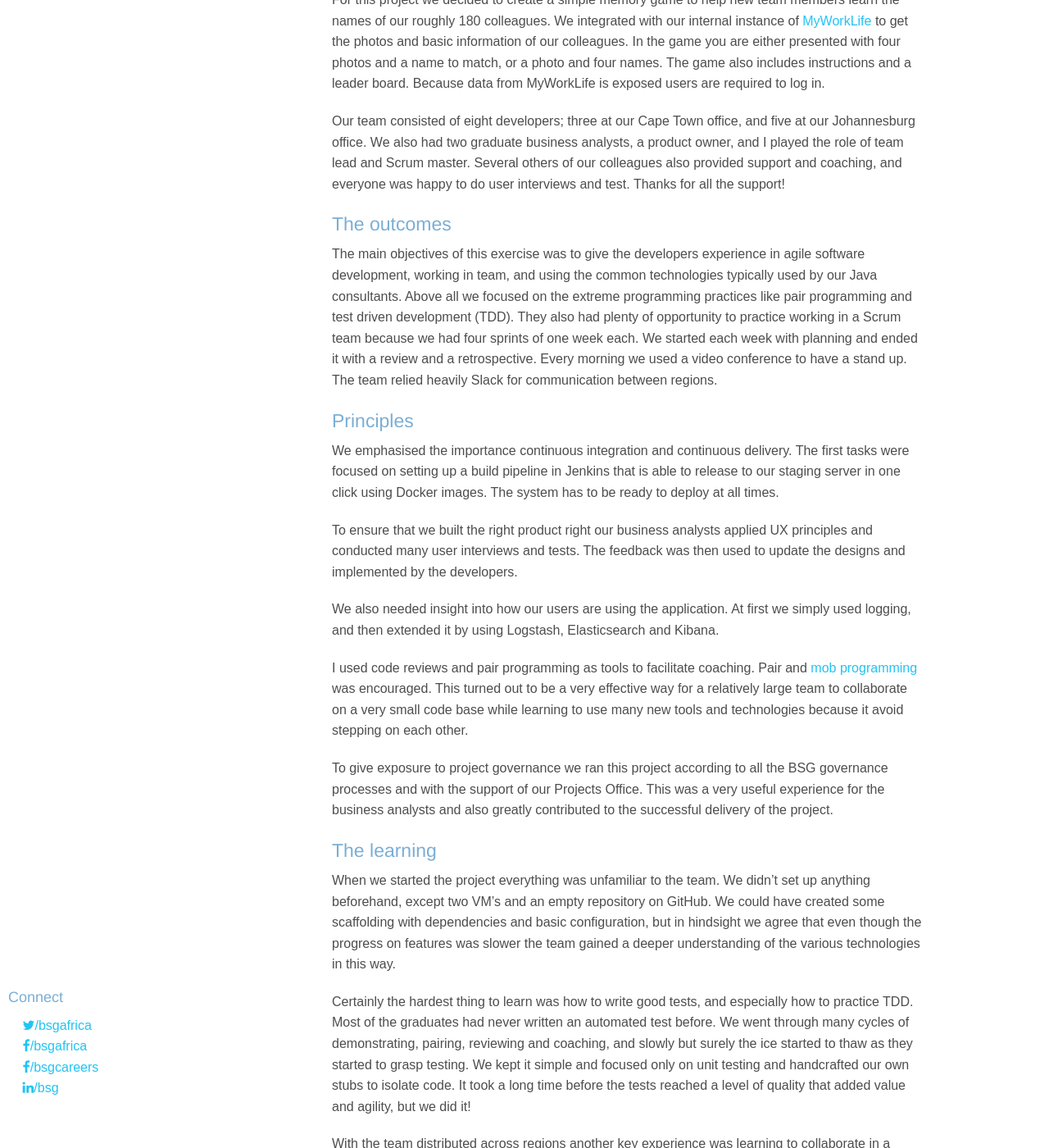
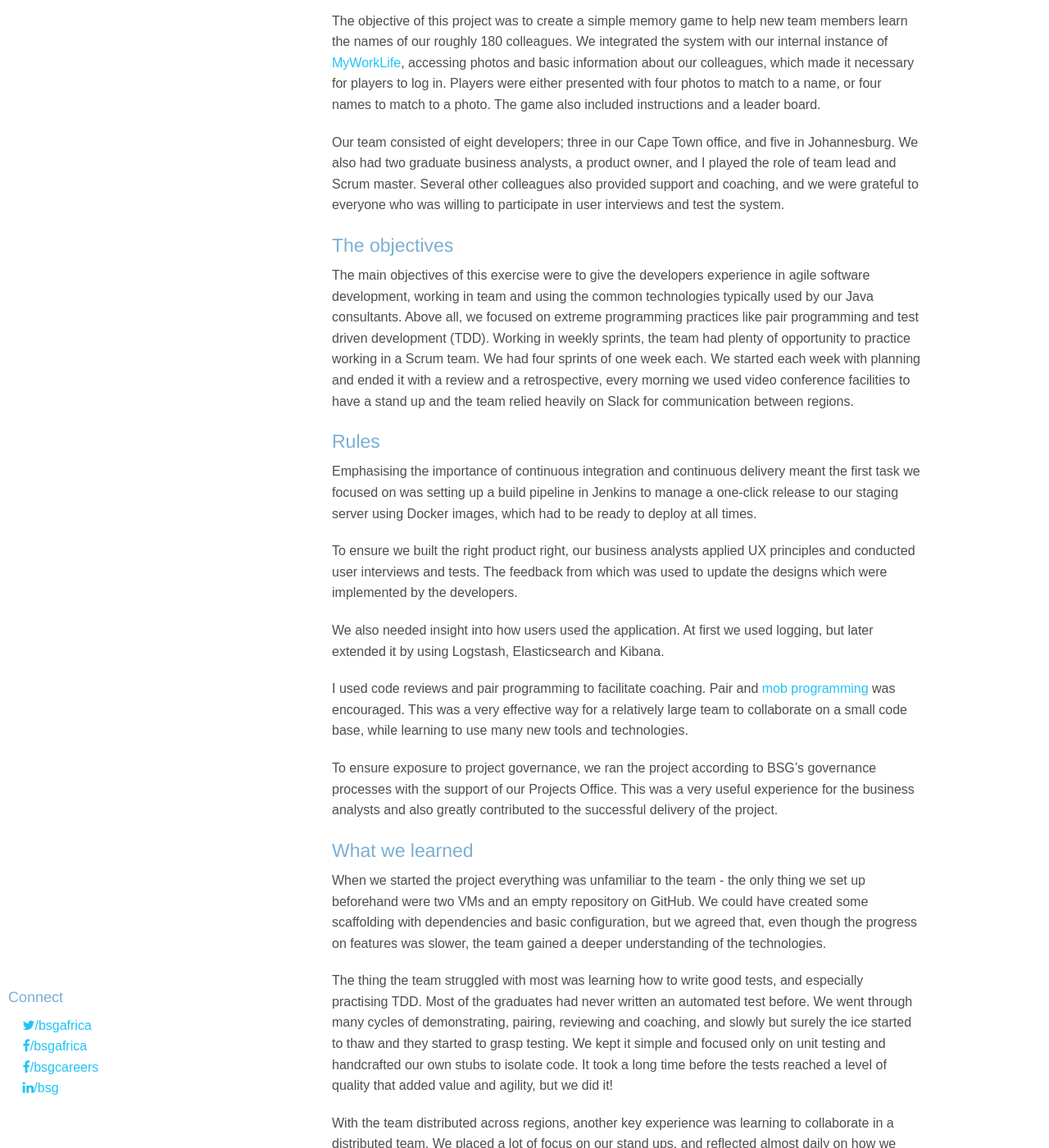
Before and after one commit to BSG-Africa/blog, a Jekyll site: the page built from _posts/2016-04-08-a-demo-project-for-our-new-graduate-developers.md, in a window 1280 px wide and 1400 px high, scrolled down 431 px. Shown: the whole window at 82% size. Built offline with Jekyll 4.4.1, drawn with Linux system fonts in a browser that asks for light colours; nearby versions of some CDN libraries; some of the changed text lies outside the part shown.

Commit message:
Implement Barbara's review changes

```diff
--- a/_posts/2016-04-08-a-demo-project-for-our-new-graduate-developers.md
+++ b/_posts/2016-04-08-a-demo-project-for-our-new-graduate-developers.md
@@ -1,95 +1,93 @@
 ---
-title: "A demo project for our new graduate developers"
+title: "Turning graduate developers into productive consultants"
 author: nieldewet
-date: 2016-04-08 08:00:00 +0200
+date: 2016-04-22 08:00:00 +0200
 ---
 
-In February eight new graduate developers joined our team. To ensure readiness
-for the different project environments that they would be going to we decided
-to run a small but substantial internal project that would produce something
-valuable and expose them to real world challenges in a safe environment where
-failure is not fatal. <!--more-->
+In February eight fresh-faced graduate developers joined our team. To teach
+them the skills and technology they need to effectively serve our clients, we
+decided to run a small, but substantial, internal project. The intended outcome
+was to produce a valuable piece of software and give them a chance to
+experience the challenges typical of a software development project in an
+environment where failure was not fatal.<!--more-->
 
-#### The project
+#### The mission
 
-For this project we decided to create a simple memory game to help new team
-members learn the names of our roughly 180 colleagues. We integrated with our
-internal instance of [MyWorkLife](http://myworklife.com) to get the photos and
-basic information of our colleagues. In the game you are either presented with
-four photos and a name to match, or a photo and four names. The game also
-includes instructions and a leader board. Because data from MyWorkLife is
-exposed users are required to log in.
+The objective of this project was to create a simple memory game to help new
+team members learn the names of our roughly 180 colleagues. We integrated the
+system with our internal instance of [MyWorkLife](http://myworklife.com),
+accessing photos and basic information about our colleagues, which made it
+necessary for players to log in. Players were either presented with four photos
+to match to a name, or four names to match to a photo. The game also included
+instructions and a leader board.
 
-Our team consisted of eight developers; three at our Cape Town office, and five
-at our Johannesburg office. We also had two graduate business analysts, a
-product owner, and I played the role of team lead and Scrum master. Several
-others of our colleagues also provided support and coaching, and everyone was
-happy to do user interviews and test. Thanks for all the support!
+Our team consisted of eight developers; three in our Cape Town office, and five
+in Johannesburg. We also had two graduate business analysts, a product owner,
+and I played the role of team lead and Scrum master. Several other colleagues
+also provided support and coaching, and we were grateful to everyone who was
+willing to participate in user interviews and test the system.
 
-#### The outcomes
+#### The objectives
 
-The main objectives of this exercise was to give the developers experience in
-agile software development, working in team, and using the common technologies
-typically used by our Java consultants. Above all we focused on the extreme
-programming practices like pair programming and test driven development (TDD). They
-also had plenty of opportunity to practice working in a Scrum team because we had
-four sprints of one week each. We started each week with planning and ended it
-with a review and a retrospective. Every morning we used a video conference to
-have a stand up. The team relied heavily Slack for communication between
-regions.
+The main objectives of this exercise were to give the developers experience in
+agile software development, working in team and using the common technologies
+typically used by our Java consultants. Above all, we focused on extreme
+programming practices like pair programming and test driven development (TDD).
+Working in weekly sprints, the team had plenty of opportunity to practice
+working in a Scrum team. We had four sprints of one week each. We started each
+week with planning and ended it with a review and a retrospective, every
+morning we used video conference facilities to have a stand up and the team
+relied heavily on Slack for communication between regions.
 
-#### Principles
+#### Rules
 
-We emphasised the importance continuous integration and continuous delivery.
-The first tasks were focused on setting up a build pipeline in Jenkins that
-is able to release to our staging server in one click using Docker images. The
-system has to be ready to deploy at all times.
+Emphasising the importance of continuous integration and continuous delivery
+meant the first task we focused on was setting up a build pipeline in Jenkins
+to manage a one-click release to our staging server using Docker images, which
+had to be ready to deploy at all times.
 
-To ensure that we built the right product right our business analysts applied
-UX principles and conducted many user interviews and tests. The feedback was
-then used to update the designs and implemented by the developers.
+To ensure we built the right product right, our business analysts applied UX
+principles and conducted user interviews and tests. The feedback from which was
+used to update the designs which were implemented by the developers.
 
-We also needed insight into how our users are using the application. At first
-we simply used logging, and then extended it by using Logstash, Elasticsearch
-and Kibana.
+We also needed insight into how users used the application. At first we used
+logging, but later extended it by using Logstash, Elasticsearch and Kibana.
 
-I used code reviews and pair programming as tools to facilitate coaching. Pair
-and [mob programming](https://en.wikipedia.org/wiki/Mob_programming) was
-encouraged. This turned out to be a very effective way for a relatively large
-team to collaborate on a very small code base while learning to use many new
-tools and technologies because it avoid stepping on each other.
+I used code reviews and pair programming to facilitate coaching. Pair and [mob
+programming](https://en.wikipedia.org/wiki/Mob_programming) was encouraged.
+This was a very effective way for a relatively large team to collaborate on a
+small code base, while learning to use many new tools and technologies.
 
-To give exposure to project governance we ran this project according to all the
-BSG governance processes and with the support of our Projects Office. This was
-a very useful experience for the business analysts and also greatly contributed
-to the successful delivery of the project.
+To ensure exposure to project governance, we ran the project according to BSG's
+governance processes with the support of our Projects Office. This was a very
+useful experience for the business analysts and also greatly contributed to the
+successful delivery of the project.
 
-#### The learning
+#### What we learned
 
-When we started the project everything was unfamiliar to the team. We didn't
-set up anything beforehand, except two VM's and an empty repository on GitHub.
-We could have created some scaffolding with dependencies and basic
-configuration, but in hindsight we agree that even though the progress on
-features was slower the team gained a deeper understanding of the various
-technologies in this way.
+When we started the project everything was unfamiliar to the team - the only
+thing we set up beforehand were two VMs and an empty repository on GitHub. We
+could have created some scaffolding with dependencies and basic configuration,
+but we agreed that, even though the progress on features was slower, the team
+gained a deeper understanding of the technologies.
 
-Certainly the hardest thing to learn was how to write good tests, and
-especially how to practice TDD. Most of the graduates had never written an
+The thing the team struggled with most was learning how to write good tests,
+and especially practising TDD. Most of the graduates had never written an
 automated test before. We went through many cycles of demonstrating, pairing,
-reviewing and coaching, and slowly but surely the ice started to thaw as they
+reviewing and coaching, and slowly but surely the ice started to thaw and they
 started to grasp testing. We kept it simple and focused only on unit testing
 and handcrafted our own stubs to isolate code. It took a long time before the
 tests reached a level of quality that added value and agility, but we did it!
 
-With the team distributed across regions another key experience was learning to
-collaborate in a distributed team. We placed a lot of focus on our standups,
-and reflected almost daily on how to work together more effectively. Different
-Slack channels were used for announcements and collaboration, and Google
-Hangouts with screen sharing was used to pair and mob across regions.
+With the team distributed across regions, another key experience was learning
+to collaborate in a distributed team. We placed a lot of focus on our stand
+ups, and reflected almost daily on how we could work together more effectively.
+Different Slack channels were used for announcements and collaboration, and
+Google Hangouts with screen sharing was used to pair and mob across regions.
 
 Some of the other real world experiences gained were deploying a system with
 active users, making sure the system is available for testing, doing database
-migrations, and integrating with another system.
+migrations, and integration with other systems.
 
 > “I have learnt the concepts of Java 8, Build tools: Maven, Jenkins and Docker
 > and the Spring and Hibernate frameworks, I have also along the way learnt the
@@ -114,9 +112,9 @@ migrations, and integrating with another system.
 #### Would we do it again?
 
 The project was a great success and the product delivered is fairly useful.
-There are definitely many further improvements that can be made, but that is
-why we chose this project in the first place, because there is more than enough
-scope to keep the team busy for the full duration of the exercise. The biggest
-success was that everyone on the team gained valuable experience in working in
-a distributed team, with some of today's most important technologies, and
-practised agile principles and extreme programming.
+There are numerous improvements that can be made, but that is why we chose this
+project in the first place - there is more than enough scope to keep the team
+busy for the full duration of the exercise. The biggest success was that
+everyone on the team gained valuable experience in working in a distributed
+team, with some of today's most important technologies, and practised agile
+principles and extreme programming.
```
Also changed, not shown: 1 other file.
